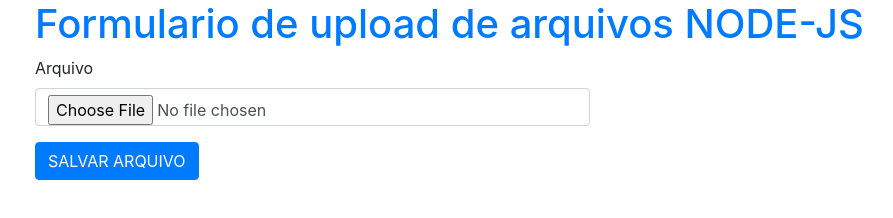
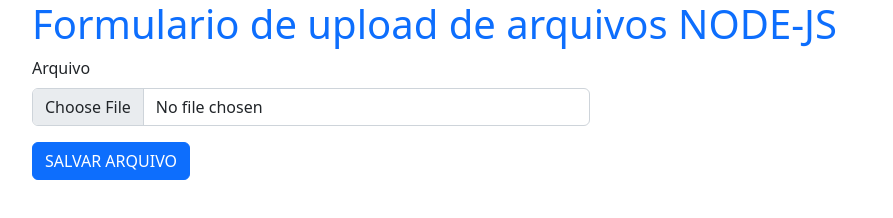
Before and after one commit to e-razzini/uploadArquivosNode, a website: page index.html in a window 1280 px wide. Shown: the whole page, without its empty margins (50-943 px from the left). Drawn offline with nearby package versions, Linux system fonts and the light colour scheme.

Commit message:
adicionado path do bootstrap para resolver erro de MIME

```diff
--- a/app.js
+++ b/app.js
@@ -6,6 +6,7 @@
 const path = require('path');
 app.use(bodyParser.urlencoded({extended:true}));
 
+app.use("/bootstrap",express.static("node_modules/bootstrap/dist/"));
 app.get("/",(req,res)=>{
     res.sendFile(__dirname + '/index.html');
 });
--- a/index.html
+++ b/index.html
@@ -5,7 +5,7 @@
     <meta charset="UTF-8">
     <meta http-equiv="X-UA-Compatible" content="IE=edge">
     <meta name="viewport" content="width=device-width, initial-scale=1.0">
-    <link rel="stylesheet" href="https://cdn.jsdelivr.net/npm/bootstrap@4.3.1/dist/css/bootstrap.min.css" integrity="sha384-ggOyR0iXCbMQv3Xipma34MD+dH/1fQ784/j6cY/iJTQUOhcWr7x9JvoRxT2MZw1T" crossorigin="anonymous">
+    <link  rel="stylesheet"  href="bootstrap/css/bootstrap.min.css">
 
     <title>UPLOAD ARQUIVOS NODE</title>
 </head>
```
